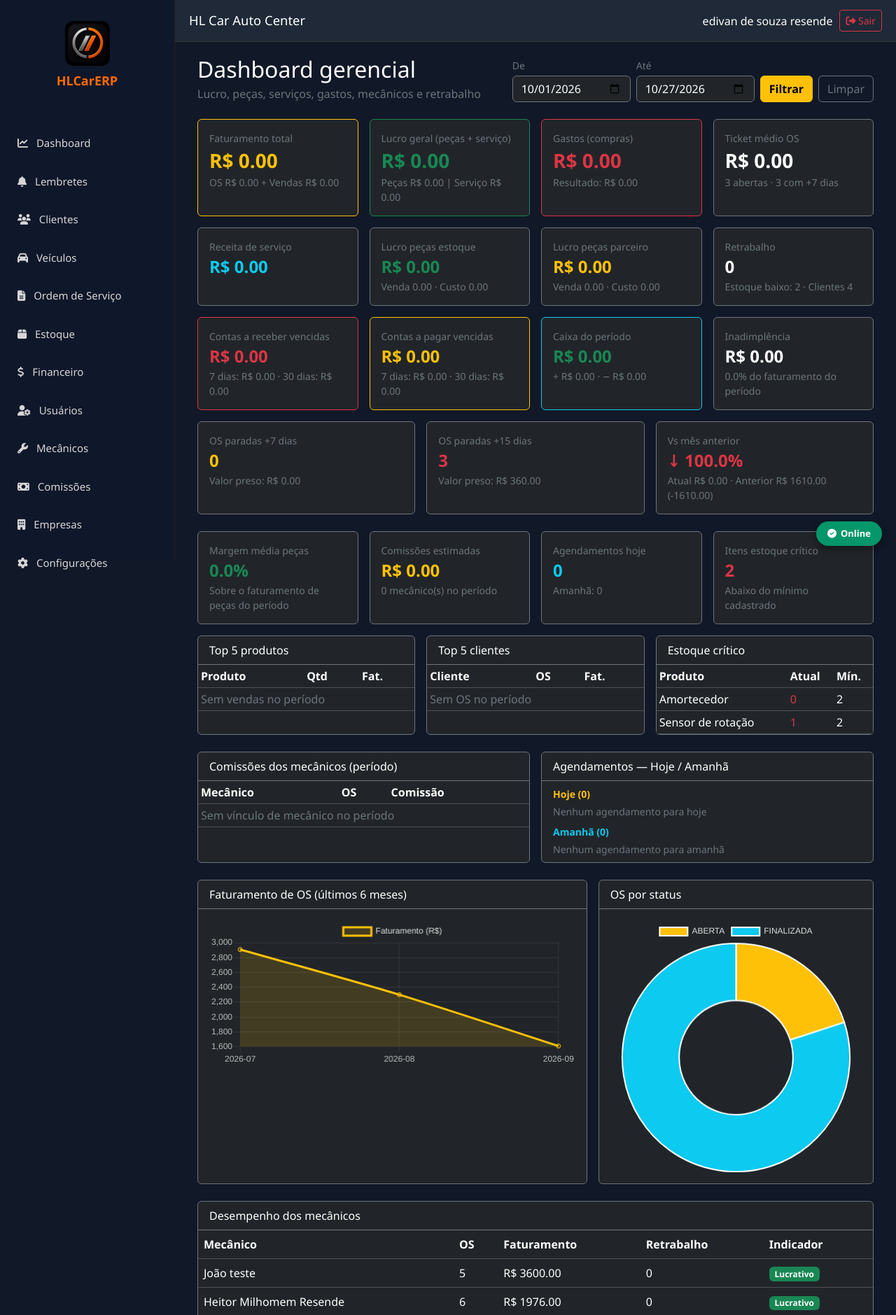
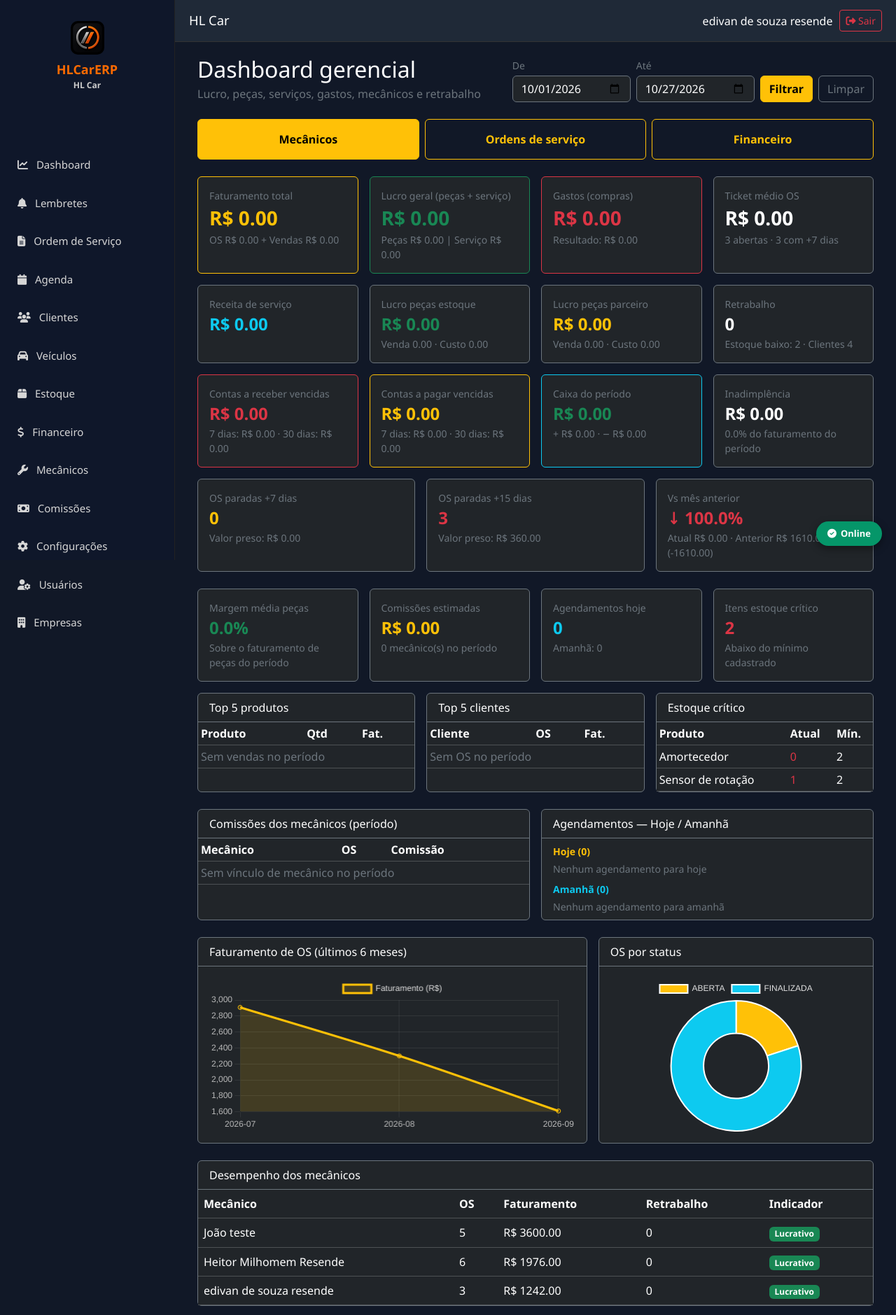
Before and after one commit to edivanresende/HLCarERP, a Flask app: page / in a window 1280 px wide. Shown: the top 1879 px of the page at 70% size. Run offline with Flask 3, Linux system fonts and the light colour scheme; a user stored in the database is signed in; data comes from the database, SQL or seed files in the repository.

Commit message:
Menu e painel inicial

```diff
--- a/templates/base.html
+++ b/templates/base.html
@@ -22,7 +22,6 @@ background:#111827;
 overflow-x:hidden;
 }
 
-/* ========== SIDEBAR ========== */
 .sidebar{
 position:fixed;
 left:0;
@@ -68,7 +67,6 @@ background:#ff6b00;
 color:white;
 }
 
-/* ========== TOPBAR ========== */
 .topbar{
 position:fixed;
 left:250px;
@@ -98,7 +96,6 @@ align-items:center;
 gap:10px;
 }
 
-/* ========== CONTENT ========== */
 .content{
 margin-left:250px;
 margin-top:60px;
@@ -127,7 +124,6 @@ margin-top:8px;
 color:#ff6b00;
 }
 
-/* ========== BOTÃO HAMBURGUER ========== */
 .btn-menu{
 display:none;
 background:transparent;
@@ -137,7 +133,6 @@ font-size:1.4rem;
 padding:6px 10px;
 }
 
-/* ========== OVERLAY (fundo escuro no mobile) ========== */
 .sidebar-overlay{
 display:none;
 position:fixed;
@@ -146,7 +141,6 @@ background:rgba(0,0,0,0.55);
 z-index:1040;
 }
 
-/* ========== TABELAS RESPONSIVAS ========== */
 .table-responsive{
 overflow-x:auto;
 -webkit-overflow-scrolling:touch;
@@ -157,7 +151,6 @@ overflow-x:auto;
 white-space:nowrap;
 }
 
-/* ========== MOBILE ========== */
 @media (max-width: 991.98px) {
 
 .btn-menu{
@@ -204,22 +197,24 @@ display:none;
 </head>
 
 <body>
+{% set perfil = (session.get('usuario_perfil') or '')|upper %}
+{% set eh_mecanico = perfil == 'MECANICO' %}
+{% set pode_usuarios = perfil in ['ADMIN', 'SUPER'] %}
 
-<!-- Overlay para fechar o menu no mobile -->
 <div class="sidebar-overlay" id="sidebarOverlay"></div>
 
-<!-- SIDEBAR -->
 <div class="sidebar" id="sidebar">
-<div class="logo" style="text-align:center; padding: 10px 0 20px;">
-    <img src="{{ url_for('static', filename='icons/icon-192.png') }}"
-         alt="HL Car"
-         style="width:64px; height:64px; border-radius:12px;">
-    <div style="color:#ff6b00; font-weight:bold; font-size:18px; margin-top:8px;">
-        HLCarERP
-    </div>
+        <div class="logo" style="text-align:center; padding:10px 0 20px; min-height:160px;">
+            <img src="{{ url_for('static', filename='icons/icon-192.png') }}" alt="HLCarERP" style="width:48px; height:48px; border-radius:10px; display:block; margin:0 auto 8px;">
+            <div style="color:#ff6b00; font-weight:bold; font-size:18px; margin-top:8px;">HLCarERP</div>
+            <div style="color:#ccc; font-size:12px;">{{ empresa_nome }}</div>
 </div>
 
     <ul class="menu">
+        {% if eh_mecanico %}
+        <li><a href="/ordens"><i class="fa fa-file-alt me-2"></i> Minhas OS</a></li>
+        <li><a href="/agenda"><i class="fa fa-calendar me-2"></i> Agenda</a></li>
+        {% else %}
         <li><a href="/"><i class="fa fa-chart-line me-2"></i> Dashboard</a></li>
         <li>
             <a href="/lembretes">
@@ -229,43 +224,56 @@ display:none;
                 {% endif %}
             </a>
         </li>
+        <li><a href="/ordens"><i class="fa fa-file-alt me-2"></i> Ordem de Serviço</a></li>
+                <li><a href="/agenda"><i class="fa fa-calendar me-2"></i> Agenda</a></li>
         <li><a href="/clientes"><i class="fa fa-users me-2"></i> Clientes</a></li>
         <li><a href="/veiculos"><i class="fa fa-car me-2"></i> Veículos</a></li>
-        <li><a href="/ordens"><i class="fa fa-file-alt me-2"></i> Ordem de Serviço</a></li>
         <li><a href="/estoque"><i class="fa fa-box me-2"></i> Estoque</a></li>
         <li><a href="/financeiro"><i class="fa fa-dollar-sign me-2"></i> Financeiro</a></li>
-        <li><a href="/usuarios"><i class="fa fa-user-cog me-2"></i> Usuários</a></li>
         <li><a href="/mecanicos"><i class="fa fa-wrench me-2"></i> Mecânicos</a></li>
         <li><a href="/comissoes"><i class="fa fa-money-bill me-2"></i> Comissões</a></li>
+        <li><a href="/configuracoes"><i class="fa fa-cog me-2"></i> Configurações</a></li>
+        {% endif %}
+
+        {% if pode_usuarios %}
+        <li><a href="/usuarios"><i class="fa fa-user-cog me-2"></i> Usuários</a></li>
+        {% endif %}
+
+        {% if perfil == 'SUPER' %}
         <li><a href="/empresas"><i class="fa fa-building me-2"></i> Empresas</a></li>
-        <li><a href="/configuracoes"><i class="fa fa-cog me-2"></i> Configurações</a></li>
+        {% endif %}
     </ul>
 </div>
 
-<!-- TOPBAR -->
 <div class="topbar">
     <div class="d-flex align-items-center gap-2">
         <button class="btn-menu" id="btnMenu" aria-label="Menu">
             <i class="fa fa-bars"></i>
         </button>
-        <h3>HL Car Auto Center</h3>
+            {% if empresa_logo %}
+            <img src="{{ empresa_logo }}" alt="" style="width:32px; height:32px; border-radius:6px;">
+            {% endif %}
+            <h3 class="mb-0">{{ empresa_nome }}</h3>
     </div>
 
     <div class="usuario">
         <span>{{ session.get('usuario_nome', 'Usuário') }}</span>
         <a href="/logout" class="btn btn-sm btn-outline-danger">
             <i class="fa fa-sign-out-alt"></i> Sair
+            {% with msgs = get_flashed_messages(with_categories=true) %}
+  {% for cat, msg in msgs %}
+    <div class="alert alert-{{ cat }} m-3">{{ msg }}</div>
+  {% endfor %}
+{% endwith %}
         </a>
     </div>
 </div>
 
-<!-- CONTEÚDO -->
 <div class="content">
     {% block conteudo %}
     {% endblock %}
 </div>
 
-<!-- Indicador Online/Offline -->
 <div id="hl-offline-badge" class="hl-badge online">
     <i class="fa fa-check-circle"></i> Online
 </div>
@@ -276,7 +284,6 @@ display:none;
 <script src="{{ url_for('static', filename='js/offline-sync.js') }}"></script>
 
 <script>
-// Menu hambúrguer
 const sidebar = document.getElementById('sidebar');
 const overlay = document.getElementById('sidebarOverlay');
 const btnMenu = document.getElementById('btnMenu');
@@ -291,7 +298,6 @@ overlay.addEventListener('click', function () {
     overlay.classList.remove('show');
 });
 
-// Fecha o menu ao clicar em um link (mobile)
 document.querySelectorAll('.menu a').forEach(function (link) {
     link.addEventListener('click', function () {
         if (window.innerWidth < 992) {
--- a/templates/dashboard.html
+++ b/templates/dashboard.html
@@ -22,6 +22,17 @@
         </form>
     </div>
 
+    <div class="row g-2 mb-4">
+    <div class="col-md-4">
+        <a href="/dashboard/mecanicos" class="btn btn-warning w-100 fw-bold py-3">Mecânicos</a>
+    </div>
+    <div class="col-md-4">
+        <a href="/dashboard/ordens" class="btn btn-outline-warning w-100 fw-bold py-3">Ordens de serviço</a>
+    </div>
+    <div class="col-md-4">
+        <a href="/dashboard/financeiro" class="btn btn-outline-warning w-100 fw-bold py-3">Financeiro</a>
+    </div>
+</div>
     <div class="row g-3 mb-3">
         <div class="col-md-3"><div class="card bg-dark border-warning h-100"><div class="card-body">
             <div class="text-secondary small">Faturamento total</div>
@@ -300,13 +311,13 @@
         <div class="col-lg-7">
             <div class="card bg-dark border-secondary h-100">
                 <div class="card-header border-secondary text-white">Faturamento de OS (últimos 6 meses)</div>
-                <div class="card-body"><canvas id="chartMeses" height="120"></canvas></div>
+                    <div class="card-body"><div style="height:220px"><canvas id="chartMeses"></canvas></div></div>
             </div>
         </div>
         <div class="col-lg-5">
             <div class="card bg-dark border-secondary h-100">
                 <div class="card-header border-secondary text-white">OS por status</div>
-                <div class="card-body"><canvas id="chartStatus" height="170"></canvas></div>
+                    <div class="card-body"><div style="height:220px"><canvas id="chartStatus"></canvas></div></div>
             </div>
         </div>
     </div>
@@ -399,12 +410,12 @@ new Chart(document.getElementById('chartMeses'), {
         labels: {{ labels_meses|tojson }},
         datasets: [{ label: 'Faturamento (R$)', data: {{ valores_meses|tojson }}, borderColor: '#ffc107', backgroundColor: 'rgba(255,193,7,0.15)', fill: true, tension: 0.3 }]
     },
-    options: { plugins: { legend: { labels: { color: '#ddd' } } }, scales: { x: { ticks: { color: '#bbb' }, grid: { color: 'rgba(255,255,255,0.08)' } }, y: { ticks: { color: '#bbb' }, grid: { color: 'rgba(255,255,255,0.08)' } } } }
+    options: { maintainAspectRatio: false, plugins: { legend: { labels: { color: '#ddd' } } }, scales: { x: { ticks: { color: '#bbb' }, grid: { color: 'rgba(255,255,255,0.08)' } }, y: { ticks: { color: '#bbb' }, grid: { color: 'rgba(255,255,255,0.08)' } } } }
 });
 new Chart(document.getElementById('chartStatus'), {
     type: 'doughnut',
     data: { labels: {{ labels_status|tojson }}, datasets: [{ data: {{ valores_status|tojson }}, backgroundColor: ['#ffc107','#0dcaf0','#198754','#dc3545','#6c757d','#6610f2'] }] },
-    options: { plugins: { legend: { labels: { color: '#ddd' } } } }
+    options: { maintainAspectRatio: false, plugins: { legend: { labels: { color: '#ddd' } } } }
 });
 </script>
 {% endblock %}
```
Lines whose indentation alone changed are shown as unchanged.
